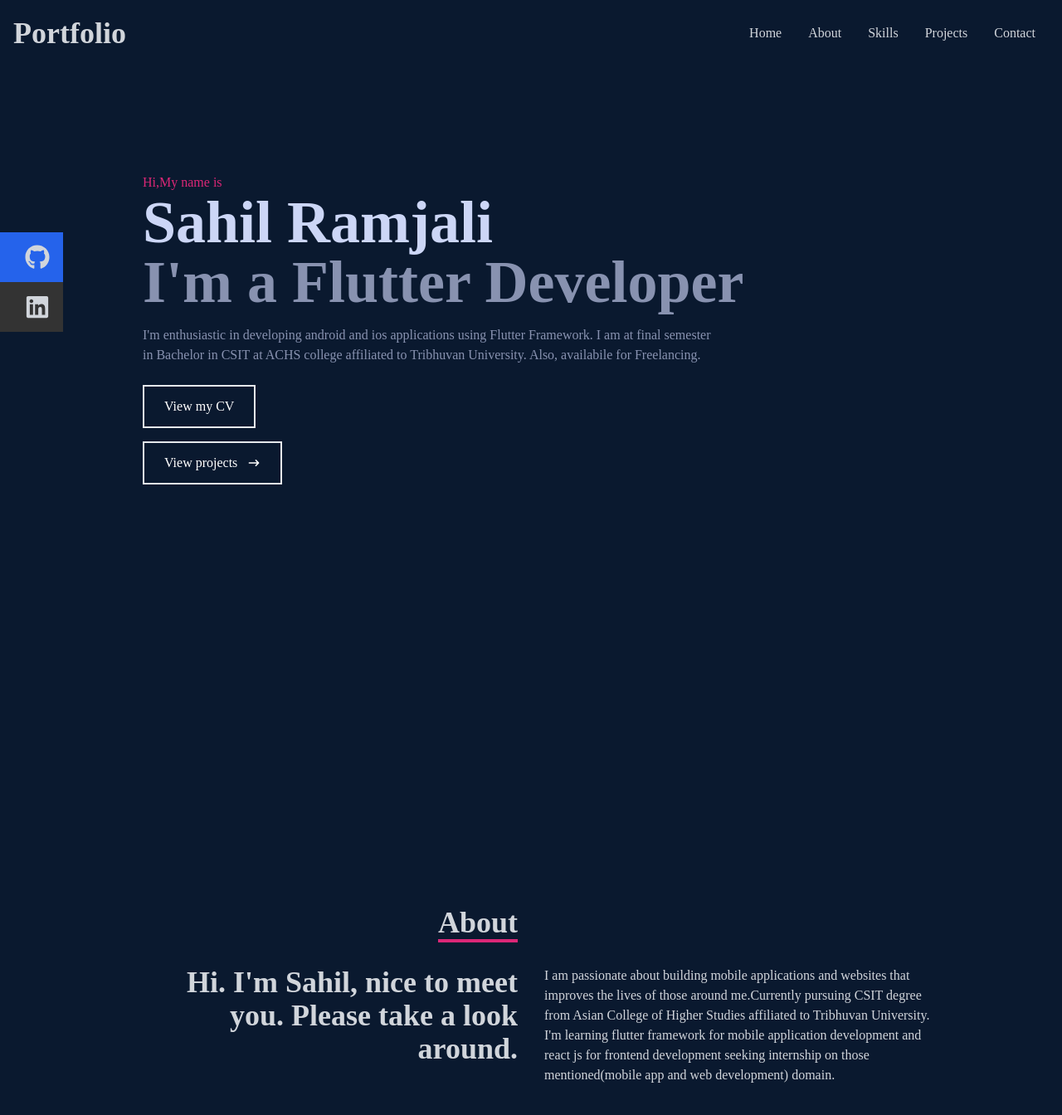
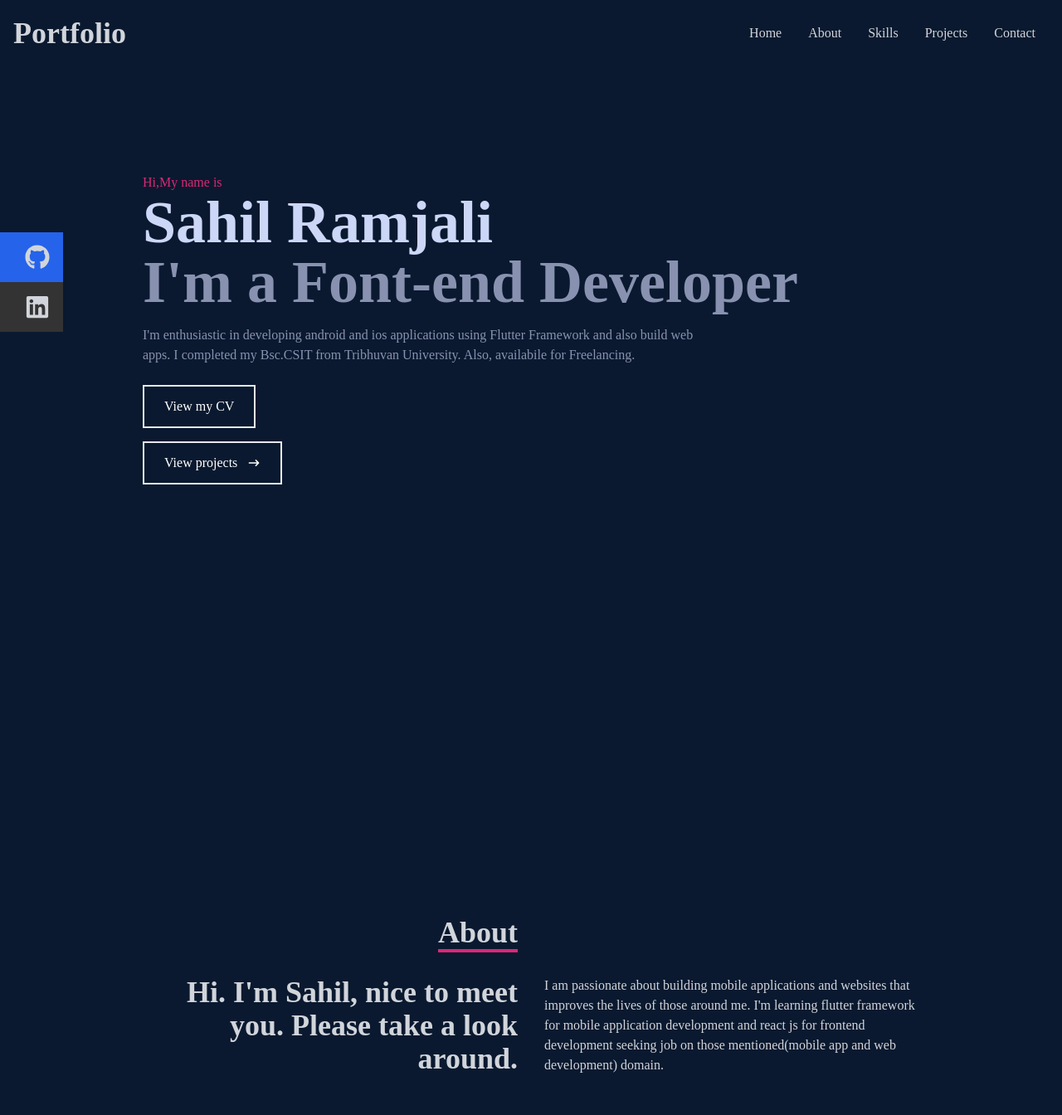
Before and after one commit to Sahilramjali/Portfolio, a React (Create React App) app: page / in a window 1280 px wide. Shown: the top 1344 px of the page at 83% size. Built offline with nearby package versions, Linux system fonts and the light colour scheme.

Commit message:
change on personal info

```diff
--- a/package.json
+++ b/package.json
@@ -1,5 +1,5 @@
 {
-  "homepage": "https://Sahilramjali.github.io/portfolio",
+
   "name": "portfolio",
   "version": "0.1.0",
   "private": true,
@@ -16,8 +16,8 @@
     "web-vitals": "^2.1.4"
   },
   "scripts": {
-    "predeploy": "npm run build",
-    "deploy": "gh-pages -d build",
+
+
     "start": "react-scripts start",
 
     "build": "react-scripts build",
--- a/src/components/Home.jsx
+++ b/src/components/Home.jsx
@@ -13,9 +13,9 @@ const Home = () => {
 
         <p className='text-pink-600'>Hi,My name is</p>
         <h1 className='text-4xl sm:text-7xl font-bold text-[#ccd6f6]'>Sahil Ramjali</h1>
-        <h2 className='text-4xl sm:text-7xl font-bold text-[#8892b0]'>I'm a Flutter Developer</h2>
-        <p className='text-[#8892b0] py-4 max-w-[700px]'>I'm enthusiastic in developing android and ios applications using Flutter Framework.
-         I am at final semester in Bachelor in CSIT at ACHS college affiliated to Tribhuvan University.
+        <h2 className='text-4xl sm:text-7xl font-bold text-[#8892b0]'>I'm a Font-end Developer</h2>
+        <p className='text-[#8892b0] py-4 max-w-[700px]'>I'm enthusiastic in developing android and ios applications using Flutter Framework and also build web apps.
+         I completed my Bsc.CSIT from Tribhuvan University.
           Also, availabile for Freelancing.
 
         </p>
--- a/src/components/about.jsx
+++ b/src/components/about.jsx
@@ -17,11 +17,9 @@ const About = () => {
           <div>
             <p>
               I am passionate about building mobile applications and websites
-              that improves the lives of those around me.Currently pursuing CSIT
-              degree from Asian College of Higher Studies affiliated to
-              Tribhuvan University. I'm learning flutter framework for mobile
+              that improves the lives of those around me. I'm learning flutter framework for mobile
               application development and react js for frontend development
-              seeking internship on those mentioned(mobile app and web
+              seeking job on those mentioned(mobile app and web
               development) domain.
             </p>
           </div>
```
